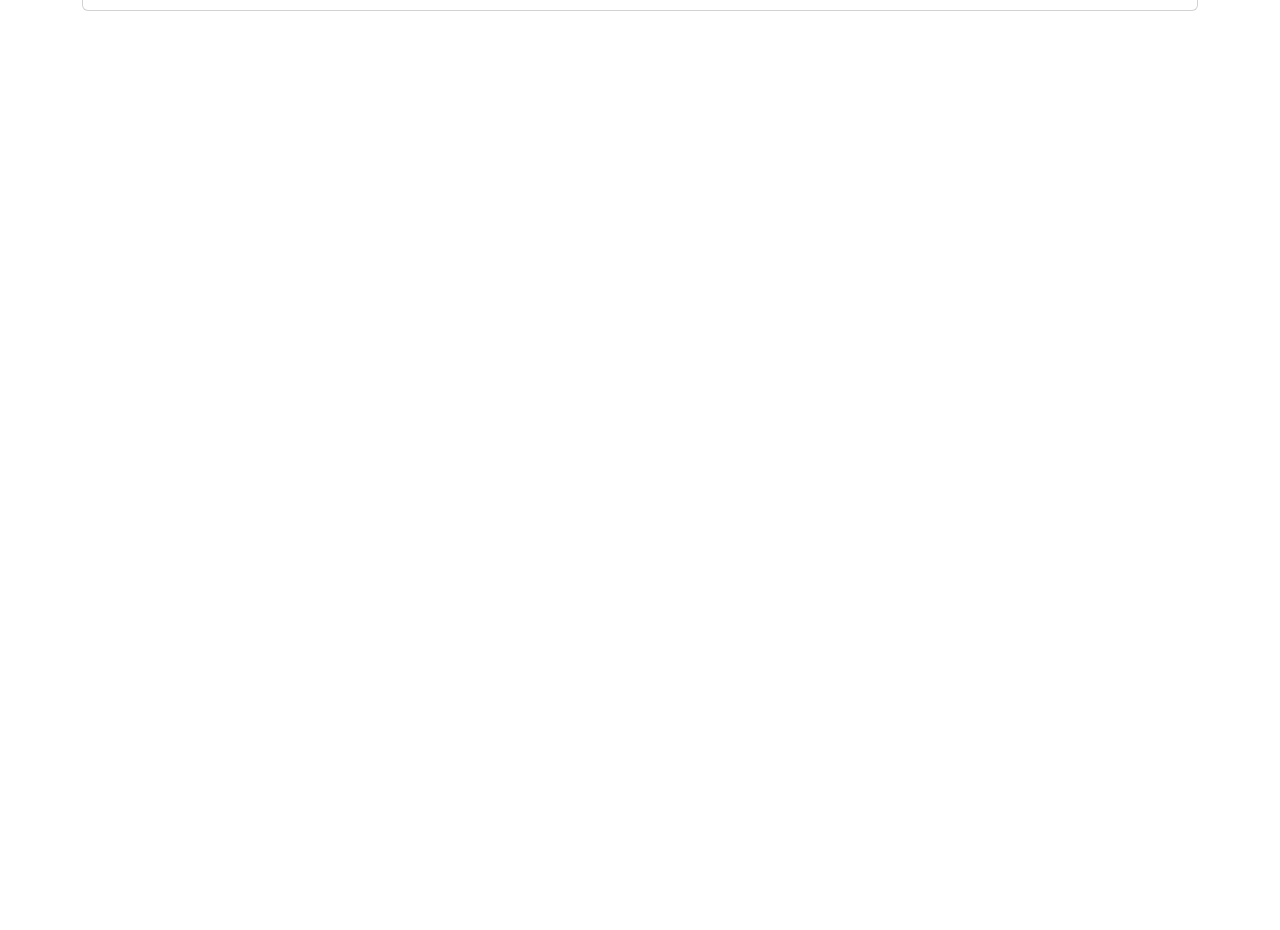
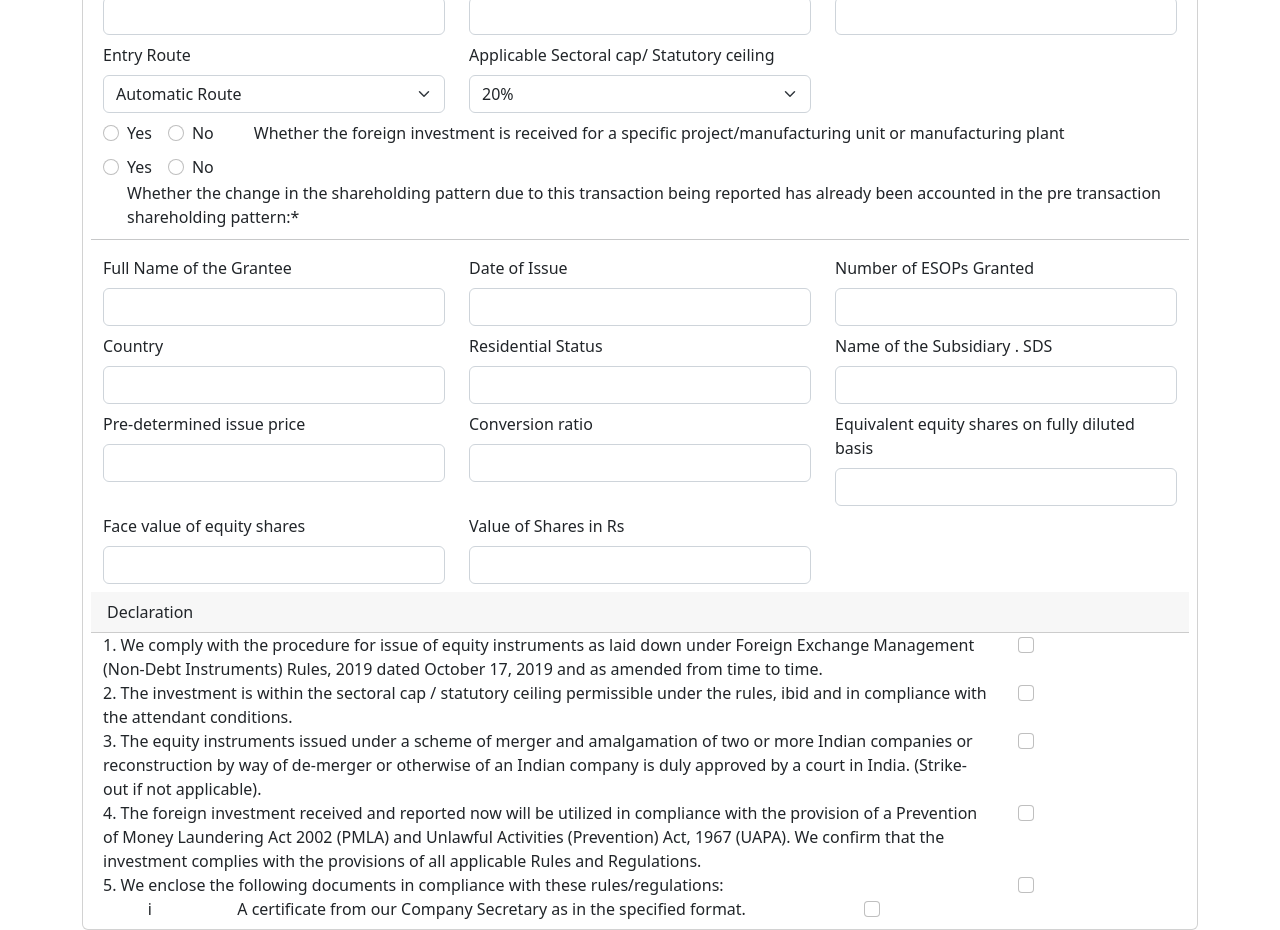
Before and after one commit to gouravbhardwajkarnal/cimplyfema_app, an Angular app: page /form-esop in a window 1280 px wide. Shown: the part 540-1470 px from the top of the page. Before the commit the page ends 800 px from the top, so only its background shows below. Built offline with nearby package versions, Linux system fonts and the light colour scheme.

Commit message:
create degin

```diff
--- a/src/app/components/form-esop/form-esop.component.html
+++ b/src/app/components/form-esop/form-esop.component.html
@@ -24,10 +24,12 @@
         </ul>
     </div>
     <div class="card p-2 mt-1">
+        <div class="card-header">
+            ESOP Details
+          </div>
         <div class="container-fluid position-relative d-flex p-0">
             <div class="container-fluid pt-2">
                 <div class="row">
-
                     <div class="col-4 mb-2">
                         <label class="form-label">Name of the Investee Company
                         </label>
@@ -59,7 +61,159 @@
                         </label>
                         <input type="text" class="form-control">
                     </div>
+
+
+                    <div class="col-4 mb-2">
+                        <label class="form-label">Entry Route
+                        </label>
+                        <select class="form-select">
+                            <option value="Automatic Route">Automatic Route</option>
+                            <option value="Government Route">Government Route(Attach Copy Of Government Approval)
+                            </option>
+                        </select>
+                    </div>
+                    <div class="col-4 mb-2">
+                        <label class="form-label">Applicable Sectoral cap/ Statutory ceiling
+                        </label>
+                        <select class="form-select">
+                            <option value="20">20%</option>
+                            <option value="26">26%</option>
+                            <option value="49">49%</option>
+                            <option value="51">51%</option>
+                            <option value="74">74%</option>
+                            <option value="100">100%</option>
+                            <option value="Others">Others</option>
+                        </select>
+                    </div>
+                    <div class="col-12 mb-2">
+                        <div class="form-check form-check-inline">
+                            <input class="form-check-input" type="radio" name="inlineRadioOptions" id="inlineRadio1" value="option1">
+                            <label class="form-check-label" for="inlineRadio1">Yes</label>
+                          </div>
+                          <div class="form-check form-check-inline">
+                            <input class="form-check-input" type="radio" name="inlineRadioOptions" id="inlineRadio2" value="option2">
+                            <label class="form-check-label" for="inlineRadio2">No</label>
+                          </div>
+                          <div class="form-check form-check-inline">
+                            <label class="form-check-label" for="inlineRadio3">Whether the foreign investment is received for a specific project/manufacturing unit or manufacturing plant</label>
+                          </div>
+                    </div>
+                    <div class="col-12 mb-2">
+                        <div class="form-check form-check-inline">
+                            <input class="form-check-input" type="radio" name="inlineRadioOptions" id="inlineRadio1" value="option1">
+                            <label class="form-check-label" for="inlineRadio1">Yes</label>
+                          </div>
+                          <div class="form-check form-check-inline">
+                            <input class="form-check-input" type="radio" name="inlineRadioOptions" id="inlineRadio2" value="option2">
+                            <label class="form-check-label" for="inlineRadio2">No</label>
+                          </div>
+                          <div class="form-check form-check-inline">
+                            <label class="form-check-label" for="inlineRadio3">Whether the change in the shareholding pattern due to this transaction being reported has already been accounted in the pre transaction shareholding pattern:*</label>
+                          </div>
+                    </div>
+                    <hr>
+                    <div class="col-4 mb-2">
+                        <label class="form-label">Full Name of the Grantee
+                        </label>
+                        <input type="text" class="form-control">
+                    </div>
+                    <div class="col-4 mb-2">
+                        <label class="form-label">Date of Issue
+                        </label>
+                        <input type="text" class="form-control">
+                    </div>
+                    <div class="col-4 mb-2">
+                        <label class="form-label">Number of ESOPs Granted
+                        </label>
+                        <input type="text" class="form-control">
+                    </div>
+                    <div class="col-4 mb-2">
+                        <label class="form-label">Country
+                        </label>
+                        <input type="text" class="form-control">
+                    </div>
+                    <div class="col-4 mb-2">
+                        <label class="form-label">Residential Status
+                        </label>
+                        <input type="text" class="form-control">
+                    </div>
+                    <div class="col-4 mb-2">
+                        <label class="form-label">Name of the Subsidiary . SDS
+                        </label>
+                        <input type="text" class="form-control">
+                    </div>
+                    <div class="col-4 mb-2">
+                        <label class="form-label">Pre-determined issue price
+                        </label>
+                        <input type="text" class="form-control">
+                    </div>
+                    <div class="col-4 mb-2">
+                        <label class="form-label">Conversion ratio
+                        </label>
+                        <input type="text" class="form-control">
+                    </div>
+                    <div class="col-4 mb-2">
+                        <label class="form-label">Equivalent equity shares on fully diluted basis
+                        </label>
+                        <input type="text" class="form-control">
+                    </div>
+                    <div class="col-4 mb-2">
+                        <label class="form-label">Face value of equity shares
+                        </label>
+                        <input type="text" class="form-control">
+                    </div>
+                    <div class="col-4 mb-2">
+                        <label class="form-label">Value of Shares in Rs
+                        </label>
+                        <input type="text" class="form-control">
+                    </div>
+                    <div class="card-header">
+                        Declaration
+                      </div>
+                      <div class="col-lg-10">
+                        1. We comply with the procedure for issue of equity instruments as laid down under Foreign Exchange Management (Non-Debt Instruments) Rules, 2019 dated October 17, 2019 and as amended from time to time.
+                      </div>
+                      <div class="col-lg-2">
+                        <input class="form-check-input me-1" type="checkbox" value="" aria-label="...">
+                      </div>
+                      <div class="col-lg-10">
+                        2. The investment is within the sectoral cap / statutory ceiling permissible under the rules, ibid and in compliance with the attendant conditions.
+                      </div>
+                      <div class="col-lg-2">
+                        <input class="form-check-input me-1" type="checkbox" value="" aria-label="...">
+                      </div>
+                      <div class="col-lg-10">
+                        3. The equity instruments issued under a scheme of merger and amalgamation of two or more Indian companies or reconstruction by way of de-merger or otherwise of an Indian company is duly approved by a court in India. (Strike- out if not applicable).
+                      </div>
+                      <div class="col-lg-2">
+                        <input class="form-check-input me-1" type="checkbox" value="" aria-label="...">
+                      </div>
+                      <div class="col-lg-10">
+                        4. The foreign investment received and reported now will be utilized in compliance with the provision of a Prevention of Money Laundering Act 2002 (PMLA) and Unlawful Activities (Prevention) Act, 1967 (UAPA). We confirm that the investment complies with the provisions of all applicable Rules and Regulations.
+                      </div>
+                      <div class="col-lg-2">
+                        <input class="form-check-input me-1" type="checkbox" value="" aria-label="...">
+                      </div>
+                      <div class="col-lg-10">
+                        5. We enclose the following documents in compliance with these rules/regulations:
+                      </div>
+                      <div class="col-lg-2">
+                        <input class="form-check-input me-1" type="checkbox" value="" aria-label="...">
+                      </div>
+                      <div class="row justify-content-md-center">
+                        <div class="col col-lg-1">
+                          i
+                        </div>
+                        <div class="col-md-auto col-lg-7">
+                            A certificate from our Company Secretary as in the specified format.
+                        </div>
+                        <div class="col col-lg-3">
+                            <input class="form-check-input me-1" type="checkbox" value="" aria-label="...">
+                        </div>
+                      </div>
+
                 </div>
             </div>
         </div>
     </div>
+</div>
```
Lines whose indentation alone changed are shown as unchanged.
